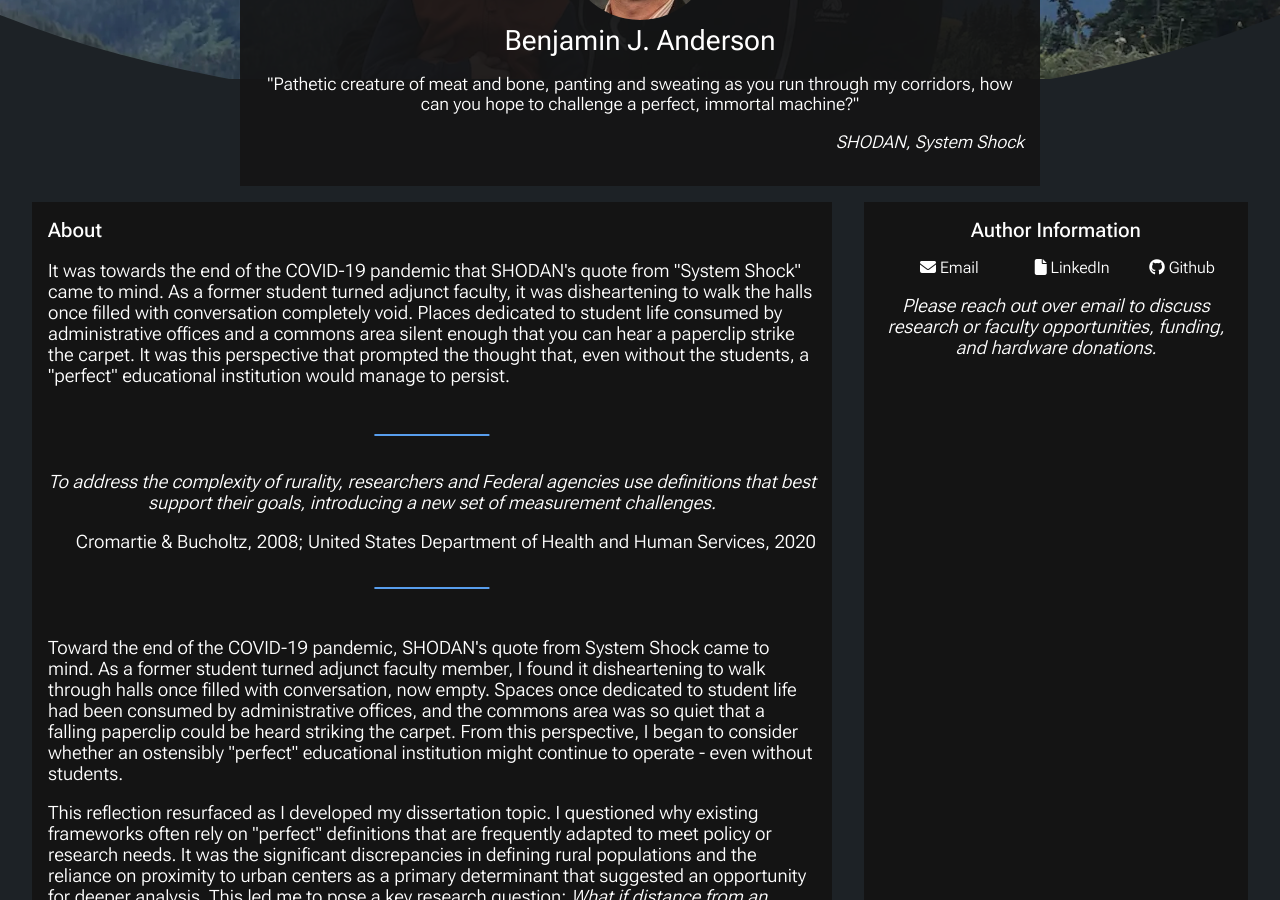
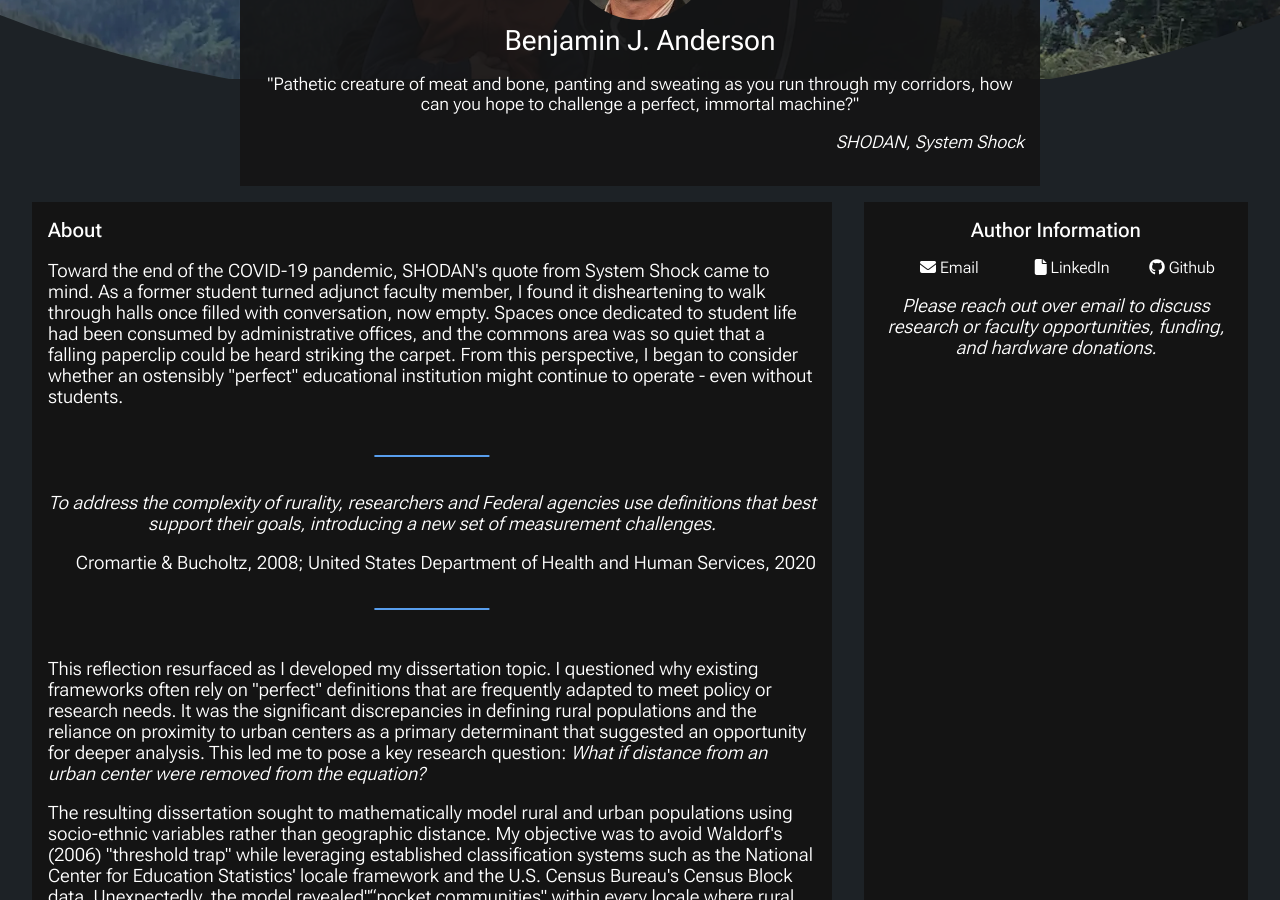
Before and after one commit to Defining-Rural/defining-rural.github.io, a Jekyll site: the page built from about/index.md, in a window 1280 px wide and 900 px high, scrolled down 354 px. Built offline with Jekyll 4.4.1, drawn with Linux system fonts in a browser that asks for light colours.

Commit message:
update about

```diff
--- a/about/index.md
+++ b/about/index.md
@@ -17,7 +17,7 @@ seo_description: "About Defining Rurality - Aligning Education and Geography."
     </header>
     <div>
       <p>
-        It was towards the end of the COVID-19 pandemic that SHODAN's quote from "System Shock" came to mind. As a former student turned adjunct faculty, it was disheartening to walk the halls once filled with conversation completely void. Places dedicated to student life consumed by administrative offices and a commons area silent enough that you can hear a paperclip strike the carpet. It was this perspective that prompted the thought that, even without the students, a "perfect" educational institution would manage to persist.
+        Toward the end of the COVID-19 pandemic, SHODAN's quote from System Shock came to mind. As a former student turned adjunct faculty member, I found it disheartening to walk through halls once filled with conversation, now empty. Spaces once dedicated to student life had been consumed by administrative offices, and the commons area was so quiet that a falling paperclip could be heard striking the carpet. From this perspective, I began to consider whether an ostensibly "perfect" educational institution might continue to operate - even without students.
       </p>
 
       <section class="stripe">
@@ -28,10 +28,6 @@ seo_description: "About Defining Rurality - Aligning Education and Geography."
         <p class="right">Cromartie &
   Bucholtz, 2008; United States Department of Health and Human Services, 2020</p>
       </section>
-
-      <p>
-        Toward the end of the COVID-19 pandemic, SHODAN's quote from System Shock came to mind. As a former student turned adjunct faculty member, I found it disheartening to walk through halls once filled with conversation, now empty. Spaces once dedicated to student life had been consumed by administrative offices, and the commons area was so quiet that a falling paperclip could be heard striking the carpet. From this perspective, I began to consider whether an ostensibly "perfect" educational institution might continue to operate - even without students.
-      </p>
 
       <p>
         This reflection resurfaced as I developed my dissertation topic. I questioned why existing frameworks often rely on "perfect" definitions that are frequently adapted to meet policy or research needs. It was the significant discrepancies in defining rural populations and the reliance on proximity to urban centers as a primary determinant that suggested an opportunity for deeper analysis. This led me to pose a key research question: <em>What if distance from an urban center were removed from the equation?</em>
```
